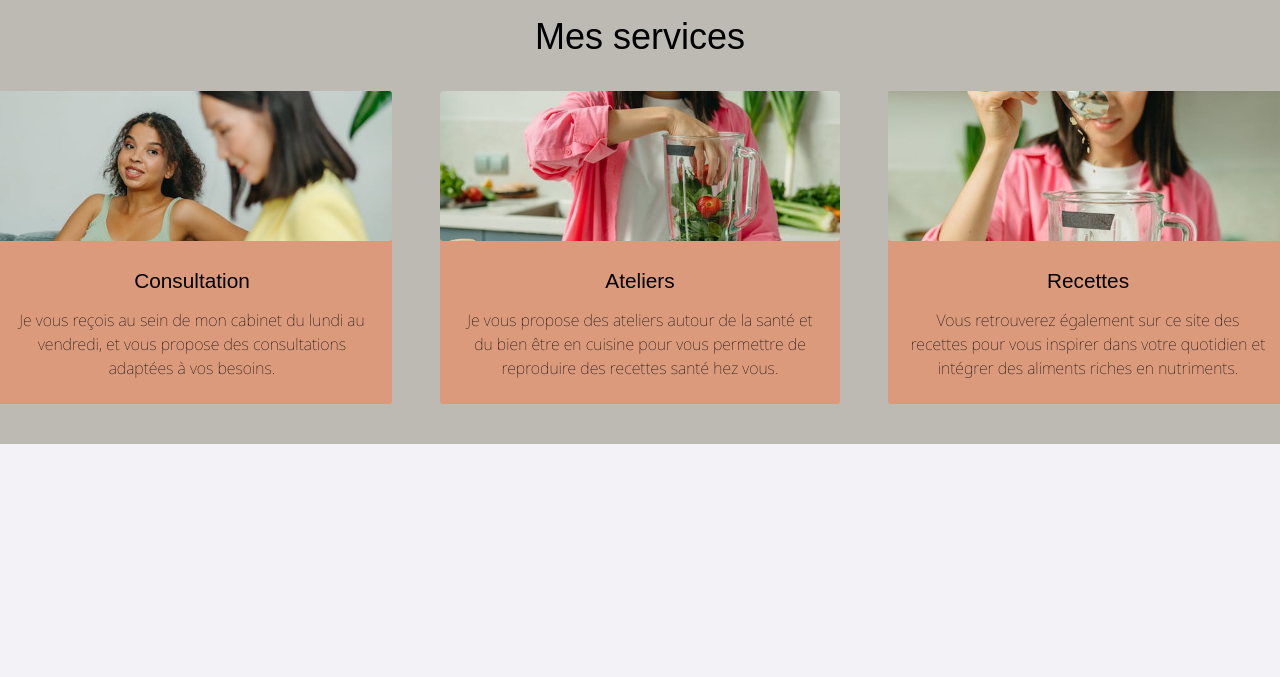
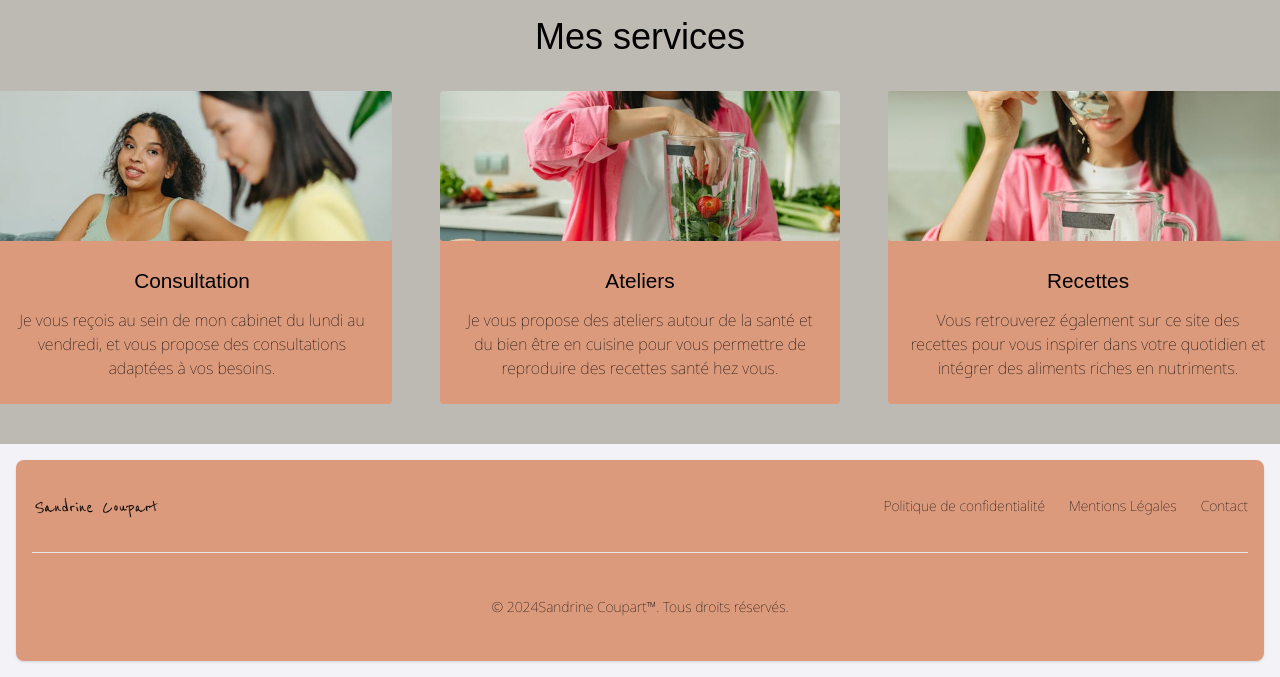
Before and after one commit to juliefort/SandrineCoupart-nutrition, a Symfony app: template templates/home/index.html.twig in a window 1280 px wide. Shown: the part 607-1284 px from the top of the page. Before the commit the page ends 1051 px from the top, so only its background shows below. Run offline with Twig, Linux system fonts and the light colour scheme; the template is opened without the code that fills it, so the values that code supplies are empty; style sheets or scripts are compiled from the project's sources; some libraries are stand-ins or nearby versions; some web fonts are replaced.

Commit message:
added footer on the site and dashboard toolbar for admin

```diff
--- a/assets/styles/app.css
+++ b/assets/styles/app.css
@@ -69,6 +69,18 @@ h1 {
     border-radius: 0.2rem;
 }
 
+/* Dashboard */
+
+.toolBar
+{
+    height: 50rem;
+    width: 10rem;
+}
+
+.adminDashboard
+{
+    gap: 10%;
+}
 /* Services */
 
 .services
@@ -116,7 +128,8 @@ h1 {
 
 .form
 {
-    width: 55rem;
+    width: 45rem;
+    height: 50%;
     background-color: #BDB9B3;
     border-radius: 0.3rem;
 }
@@ -161,7 +174,32 @@ h1 {
     gap: 8rem;
 }
 
+/* Contact */
+
+.containerAdmin
+{
+    width: 40rem;
+    height: 45rem;
+    border-radius: 0.2rem;
+}
+
 /* MEDIA QUERIES */
+
+@media screen and (min-width: 768px)
+{
+    .adminDashboard
+    {
+        gap: 10%;
+    }
+}
+
+@media screen and (min-width: 992px)
+{
+    .adminDashboard
+    {
+        gap: 15%;
+    }
+}
 
 @media screen and (min-width: 1024px) {
     .menu
@@ -240,4 +278,27 @@ h1 {
         gap: 5rem;
     }
 
+    .toolBar
+    {
+        width: 12rem;
     }
+
+    .adminDashboard
+    {
+        gap: 15%;
+    }
+
+}
+
+@media screen and (min-width: 1800px)
+{
+    .adminDashboard
+    {
+        gap: 25%;
+    }
+
+    .containerAdmin
+    {
+        width: 60rem;
+    }
+}
--- a/templates/contact/index.html.twig
+++ b/templates/contact/index.html.twig
@@ -3,7 +3,7 @@
 {% block title %}Formulaire de contact{% endblock %}
 
 {% block body %}
-    <div class="flex text-center justify-center my-5">
+    <div class="flex text-center justify-center my-5 items-center">
         <div class="form">
 
             {{form_start(form, {'attr': {'class': 'w-full my-5 flex flex-col items-center'}}) }}
--- a/templates/home/index.html.twig
+++ b/templates/home/index.html.twig
@@ -65,4 +65,5 @@
       </div>
     </section>
   </main>
+  {% include 'menu/footer.html.twig' %}
 {% endblock %}
--- /dev/null
+++ b/templates/menu/footer.html.twig
@@ -0,0 +1,26 @@
+{% block body %}
+
+<footer class="bg-white rounded-lg shadow m-4" style="background-color: #DC9A7D;">
+    <div class="w-full max-w-screen-xl mx-auto p-4 md:py-8">
+        <div class="sm:flex sm:items-center sm:justify-between">
+            <a href="{{ path('app_home') }}" class="flex items-center mb-4 sm:mb-0 space-x-3 rtl:space-x-reverse">
+                <img src="/image/Logo.jpg" alt="Flowbite Logo" style="width: 8rem;" />
+            </a>
+            <ul class="flex flex-wrap justify-between mb-6 text-sm font-medium sm:mb-0 dark:text-black">
+                <li>
+                    <a href="#" class="hover:underline me-4 md:me-6">Politique de confidentialité</a>
+                </li>
+                <li>
+                    <a href="#" class="hover:underline me-4 md:me-6">Mentions Légales</a>
+                </li>
+                <li>
+                    <a href="#" class="hover:underline">Contact</a>
+                </li>
+            </ul>
+        </div>
+        <hr class="my-6 border-gray-200 sm:mx-auto dark:border-gray-700 lg:my-8" />
+        <span class="flex text-sm sm:text-center justify-center dark:text-black py-3">© 2024 <a href="https://flowbite.com/" class="hover:underline">Sandrine Coupart™</a>. Tous droits réservés.</span>
+    </div>
+</footer>
+
+{% endblock %}
--- a/templates/recipes/new.html.twig
+++ b/templates/recipes/new.html.twig
@@ -4,7 +4,8 @@
 
 {% block body %}
 
-    <div class="flex text-center justify-center my-5">
+    <div class="flex text-center my-5 adminDashboard items-center">
+        {% include 'dashboard/dashboard.html.twig' %}
         {% for user in user %}
             {% for roles in user.roles %}
                 {% if roles == "ROLE_ADMIN" %}
```
Also changed, not shown: src/Controller/Admin/DashboardController.php (+10 -3 lines), src/Controller/ContactController.php (+12 -0 lines), templates/contact/show.html.twig (added, +35 -0 lines), templates/dashboard/dashboard.html.twig (+40 -19 lines), templates/user/form.html.twig (+6 -6 lines), templates/user/index.html.twig (+13 -4 lines).
